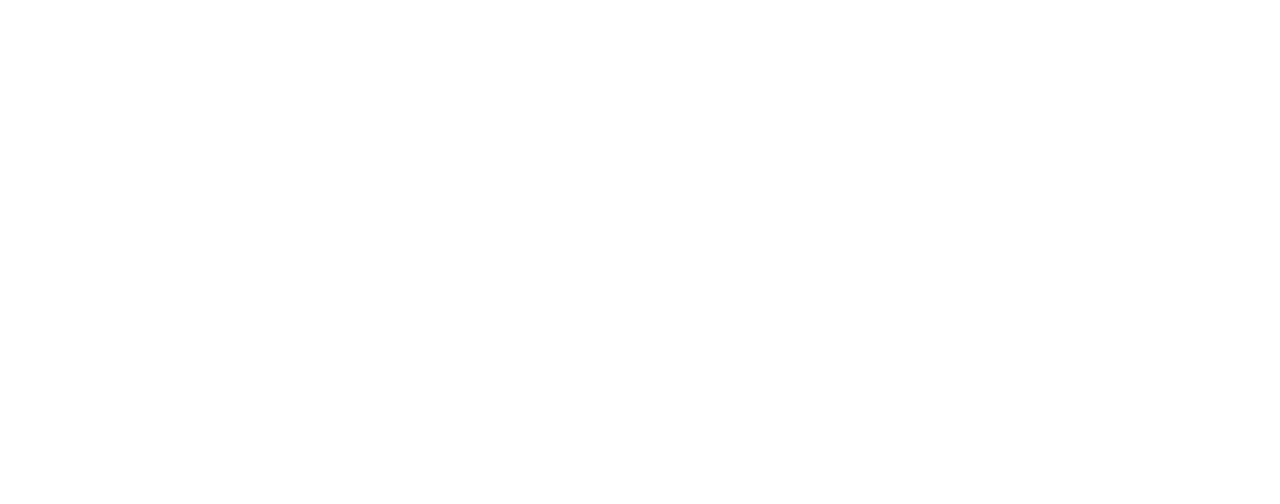
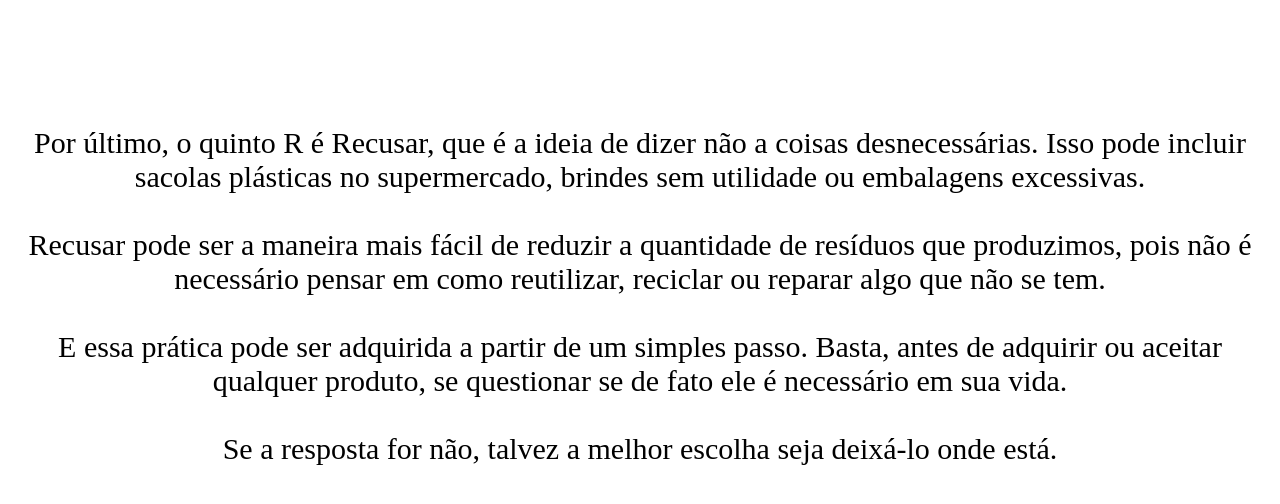
Before and after one commit to ViniSouza2006/Projeto_5R-s, a plain HTML site: page Recusar.html in a window 1280 px wide. Drawn offline with Linux system fonts and the light colour scheme.

Commit message:
CommitSave+

```diff
--- a/Recusar.html
+++ b/Recusar.html
@@ -4,8 +4,27 @@
     <meta charset="UTF-8">
     <meta name="viewport" content="width=device-width, initial-scale=1.0">
     <title>Document</title>
+    <style>
+        #TextoRecusar{
+            margin-top: 10%;
+            text-align: center;
+            font-size: 30px;
+        }
+    </style>
 </head>
 <body>
-
+    <p id="TextoRecusar">
+        Por último, o quinto R é Recusar, que é a ideia de dizer não a coisas desnecessárias. Isso pode incluir sacolas plásticas no supermercado, brindes sem utilidade ou embalagens excessivas.
+        <br>
+        <br>
+        Recusar pode ser a maneira mais fácil de reduzir a quantidade de resíduos que produzimos, pois não é necessário pensar em como reutilizar, reciclar ou reparar algo que não se tem.
+        <br>
+        <br>
+        E essa prática pode ser adquirida a partir de um simples passo.
+        Basta, antes de adquirir ou aceitar qualquer produto, se questionar se de fato ele é necessário em sua vida.
+        <br>
+        <br>
+        Se a resposta for não, talvez a melhor escolha seja deixá-lo onde está.
+    </p>
 </body>
 </html>
```
